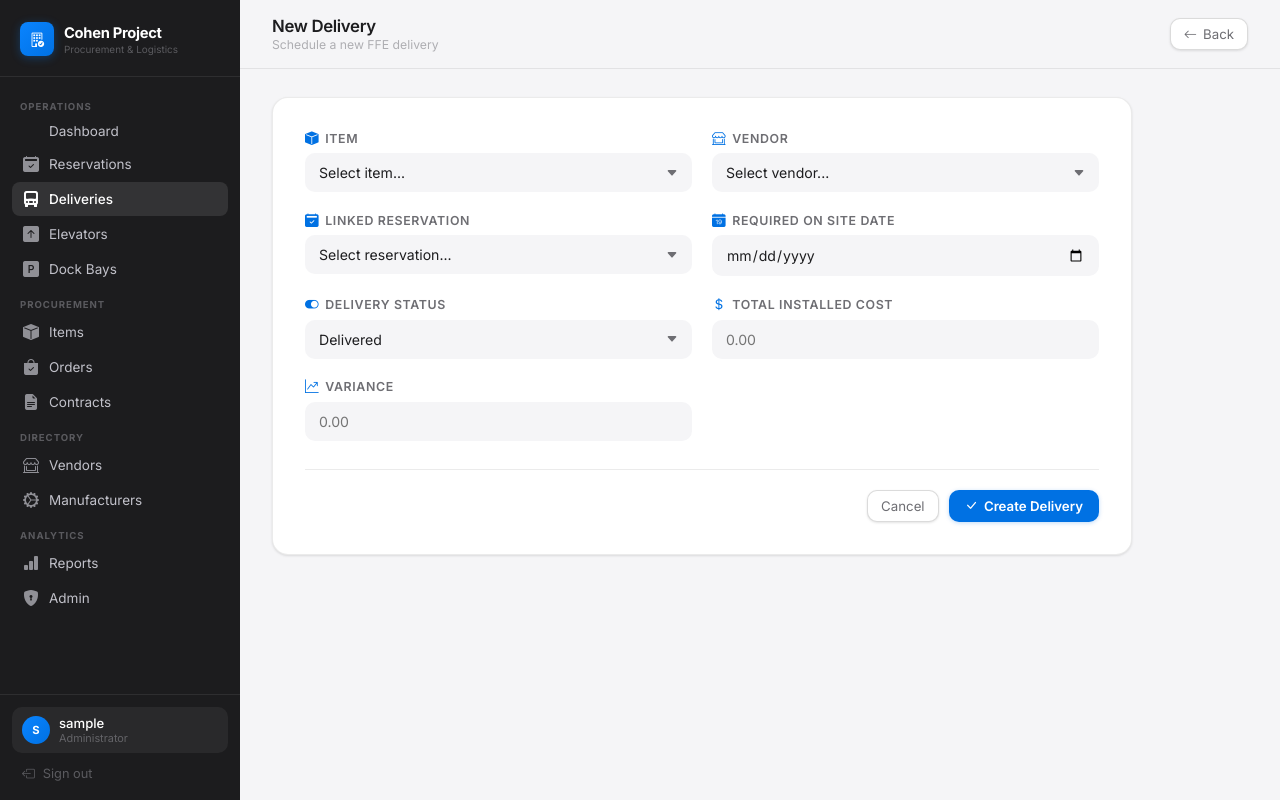
After one commit to rabetbishwokarma/Procurement-and-Logistics-System--webapp, a Django app: page /logistics/deliveries/new/ in a window 1280 px wide. The commit adds this page. Run offline with Django 5.2, Linux system fonts and the light colour scheme; the visitor is signed in with stand-in values (Sample User, id 1); data that the repository does not hold is empty.

Commit message:
deliveries complete - sidebar fixed

```diff
--- a/logistics/urls.py
+++ b/logistics/urls.py
@@ -9,4 +9,10 @@ urlpatterns = [
     path('reservations/new/', views.reservation_create, name='reservation_create'),
     path('reservations/<int:pk>/edit/', views.reservation_edit, name='reservation_edit'),
     path('reservations/<int:pk>/delete/', views.reservation_delete, name='reservation_delete'),
+
+    # Deliveries
+    path('deliveries/', views.delivery_list, name='delivery_list'),
+    path('deliveries/new/', views.delivery_create, name='delivery_create'),
+    path('deliveries/<int:pk>/edit/', views.delivery_edit, name='delivery_edit'),
+    path('deliveries/<int:pk>/delete/', views.delivery_delete, name='delivery_delete'),
 ]
--- a/logistics/views.py
+++ b/logistics/views.py
@@ -1,21 +1,24 @@
 from django.shortcuts import render, redirect, get_object_or_404
 from django.contrib.auth.decorators import login_required
 from django.contrib import messages
-from .models import Reservation, DockBay, ElevatorSchedule, FreightElevator
+from .models import (
+    Reservation, DockBay, ElevatorSchedule,
+    FreightElevator, FFEDelivery
+)
 from vendors.models import Vendor
+from procurement.models import Item
 
+
+# ─── RESERVATIONS ───────────────────────────────────────
 
 @login_required
 def reservation_list(request):
     reservations = Reservation.objects.select_related(
         'vendor', 'dock'
     ).order_by('-start_datetime')
-
-    # Filter by status if requested
     status_filter = request.GET.get('status', '')
     if status_filter:
         reservations = reservations.filter(status=status_filter)
-
     context = {
         'reservations': reservations,
         'status_filter': status_filter,
@@ -39,7 +42,6 @@ def reservation_create(request):
         priority = request.POST.get('priority')
         requires_elevator = request.POST.get('requires_elevator') == 'on'
         elevator_id = request.POST.get('elevator')
-
         try:
             reservation = Reservation.objects.create(
                 vendor_id=vendor_id,
@@ -50,8 +52,6 @@ def reservation_create(request):
                 priority=priority,
                 requires_elevator=requires_elevator,
             )
-
-            # If elevator selected, create elevator schedule
             if requires_elevator and elevator_id:
                 ElevatorSchedule.objects.create(
                     reservation=reservation,
@@ -61,10 +61,8 @@ def reservation_create(request):
                     status=status,
                     trip_count=1,
                 )
-
             messages.success(request, f'Reservation #{reservation.reservation_id} created successfully!')
             return redirect('logistics:reservation_list')
-
         except Exception as e:
             messages.error(request, f'Error creating reservation: {str(e)}')
 
@@ -93,7 +91,6 @@ def reservation_edit(request, pk):
         reservation.status = request.POST.get('status')
         reservation.priority = request.POST.get('priority')
         reservation.requires_elevator = request.POST.get('requires_elevator') == 'on'
-
         try:
             reservation.save()
             messages.success(request, f'Reservation #{pk} updated successfully!')
@@ -119,4 +116,105 @@ def reservation_delete(request, pk):
         reservation.delete()
         messages.success(request, f'Reservation #{pk} deleted.')
         return redirect('logistics:reservation_list')
-    return render(request, 'logistics/reservation_confirm_delete.html', {'reservation': reservation})
+    return render(request, 'logistics/reservation_confirm_delete.html',
+                  {'reservation': reservation})
+
+
+# ─── DELIVERIES ─────────────────────────────────────────
+
+DELIVERY_STATUS_CHOICES = [
+    ('Delivered', 'Delivered'),
+    ('Pending', 'Pending'),
+    ('Scheduled', 'Scheduled'),
+    ('Cancelled', 'Cancelled'),
+]
+
+
+@login_required
+def delivery_list(request):
+    deliveries = FFEDelivery.objects.select_related(
+        'item', 'vendor', 'reservation'
+    ).order_by('-required_on_site_date')
+    status_filter = request.GET.get('status', '')
+    if status_filter:
+        deliveries = deliveries.filter(delivery_status=status_filter)
+    context = {
+        'deliveries': deliveries,
+        'status_filter': status_filter,
+        'status_choices': DELIVERY_STATUS_CHOICES,
+    }
+    return render(request, 'logistics/delivery_list.html', context)
+
+
+@login_required
+def delivery_create(request):
+    items = Item.objects.select_related('manufacturer').order_by('item_description')
+    vendors = Vendor.objects.filter(approved_status='Yes').order_by('vendor_name')
+    reservations = Reservation.objects.select_related('vendor').order_by('-start_datetime')[:20]
+
+    if request.method == 'POST':
+        try:
+            delivery = FFEDelivery.objects.create(
+                item_id=request.POST.get('item'),
+                vendor_id=request.POST.get('vendor'),
+                reservation_id=request.POST.get('reservation'),
+                delivery_status=request.POST.get('delivery_status'),
+                required_on_site_date=request.POST.get('required_on_site_date'),
+                total_installed_cost=request.POST.get('total_installed_cost') or None,
+                variance=request.POST.get('variance') or None,
+            )
+            messages.success(request, f'Delivery #{delivery.delivery_id} created successfully!')
+            return redirect('logistics:delivery_list')
+        except Exception as e:
+            messages.error(request, f'Error creating delivery: {str(e)}')
+
+    context = {
+        'items': items,
+        'vendors': vendors,
+        'reservations': reservations,
+        'status_choices': DELIVERY_STATUS_CHOICES,
+    }
+    return render(request, 'logistics/delivery_form.html', context)
+
+
+@login_required
+def delivery_edit(request, pk):
+    delivery = get_object_or_404(FFEDelivery, pk=pk)
+    items = Item.objects.select_related('manufacturer').order_by('item_description')
+    vendors = Vendor.objects.filter(approved_status='Yes').order_by('vendor_name')
+    reservations = Reservation.objects.select_related('vendor').order_by('-start_datetime')[:20]
+
+    if request.method == 'POST':
+        try:
+            delivery.item_id = request.POST.get('item')
+            delivery.vendor_id = request.POST.get('vendor')
+            delivery.reservation_id = request.POST.get('reservation')
+            delivery.delivery_status = request.POST.get('delivery_status')
+            delivery.required_on_site_date = request.POST.get('required_on_site_date')
+            delivery.total_installed_cost = request.POST.get('total_installed_cost') or None
+            delivery.variance = request.POST.get('variance') or None
+            delivery.save()
+            messages.success(request, f'Delivery #{pk} updated successfully!')
+            return redirect('logistics:delivery_list')
+        except Exception as e:
+            messages.error(request, f'Error updating delivery: {str(e)}')
+
+    context = {
+        'delivery': delivery,
+        'items': items,
+        'vendors': vendors,
+        'reservations': reservations,
+        'status_choices': DELIVERY_STATUS_CHOICES,
+    }
+    return render(request, 'logistics/delivery_form.html', context)
+
+
+@login_required
+def delivery_delete(request, pk):
+    delivery = get_object_or_404(FFEDelivery, pk=pk)
+    if request.method == 'POST':
+        delivery.delete()
+        messages.success(request, f'Delivery #{pk} deleted.')
+        return redirect('logistics:delivery_list')
+    return render(request, 'logistics/delivery_confirm_delete.html',
+                  {'delivery': delivery})
--- a/templates/accounts/login.html
+++ b/templates/accounts/login.html
@@ -1,5 +1,5 @@
 {% extends "base.html" %}
-{% block title %}Sign In - VaultDock{% endblock %}
+{% block title %}Sign In - Cohen Project{% endblock %}
 {% block content %}
 <div class="login-page">
     <div class="login-box">
@@ -8,7 +8,7 @@
                 <i class="bi bi-building-check"></i>
             </div>
             <div class="login-app-name">Procurement &amp; Logistics System</div>
-            <div class="login-tagline">VaultDock &middot; Procurement &amp; Logistics Tools</div>
+            <div class="login-tagline">Cohen Project &middot; Procurement &amp; Logistics Tools</div>
         </div>
         <div class="login-card">
             {% if messages %}
--- /dev/null
+++ b/templates/logistics/delivery_form.html
@@ -0,0 +1,98 @@
+{% extends "base.html" %}
+{% block title %}{% if delivery %}Edit{% else %}New{% endif %} Delivery - VaultDock{% endblock %}
+{% block content %}
+<div class="app-layout">
+    {% include "partials/sidebar.html" %}
+    <div class="main-content">
+        <div class="topbar">
+            <div class="topbar-title">
+                <h1>{% if delivery %}Edit Delivery #{{ delivery.pk }}{% else %}New Delivery{% endif %}</h1>
+                <p>{% if delivery %}Update delivery details{% else %}Schedule a new FFE delivery{% endif %}</p>
+            </div>
+            <div class="topbar-actions">
+                <a href="{% url 'logistics:delivery_list' %}" class="btn-ghost">
+                    <i class="bi bi-arrow-left"></i> Back
+                </a>
+            </div>
+        </div>
+        <div class="page-body">
+            <div class="form-card">
+                <form method="POST">
+                    {% csrf_token %}
+                    <div class="form-grid-2">
+                        <div class="form-group">
+                            <label><i class="bi bi-box-fill"></i> Item</label>
+                            <select name="item" required>
+                                <option value="">Select item...</option>
+                                {% for i in items %}
+                                <option value="{{ i.item_id }}" {% if delivery and delivery.item_id == i.item_id %}selected{% endif %}>
+                                    {{ i.item_description }} ({{ i.category }})
+                                </option>
+                                {% endfor %}
+                            </select>
+                        </div>
+                        <div class="form-group">
+                            <label><i class="bi bi-shop-window"></i> Vendor</label>
+                            <select name="vendor" required>
+                                <option value="">Select vendor...</option>
+                                {% for v in vendors %}
+                                <option value="{{ v.nys_vendor_id }}" {% if delivery and delivery.vendor_id == v.nys_vendor_id %}selected{% endif %}>
+                                    {{ v.vendor_name }}
+                                </option>
+                                {% endfor %}
+                            </select>
+                        </div>
+                        <div class="form-group">
+                            <label><i class="bi bi-calendar2-check-fill"></i> Linked Reservation</label>
+                            <select name="reservation" required>
+                                <option value="">Select reservation...</option>
+                                {% for r in reservations %}
+                                <option value="{{ r.reservation_id }}" {% if delivery and delivery.reservation_id == r.reservation_id %}selected{% endif %}>
+                                    #{{ r.reservation_id }} - {{ r.vendor.vendor_name }} - {{ r.start_datetime|date:"M d, Y" }}
+                                </option>
+                                {% endfor %}
+                            </select>
+                        </div>
+                        <div class="form-group">
+                            <label><i class="bi bi-calendar-date-fill"></i> Required On Site Date</label>
+                            <input type="date" name="required_on_site_date" required
+                                value="{% if delivery %}{{ delivery.required_on_site_date|date:'Y-m-d' }}{% endif %}">
+                        </div>
+                        <div class="form-group">
+                            <label><i class="bi bi-toggle-on"></i> Delivery Status</label>
+                            <select name="delivery_status" required>
+                                {% for value, label in status_choices %}
+                                <option value="{{ value }}" {% if delivery and delivery.delivery_status == value %}selected{% endif %}>{{ label }}</option>
+                                {% endfor %}
+                            </select>
+                        </div>
+                        <div class="form-group">
+                            <label><i class="bi bi-currency-dollar"></i> Total Installed Cost</label>
+                            <input type="number" name="total_installed_cost" step="0.01" placeholder="0.00"
+                                value="{% if delivery %}{{ delivery.total_installed_cost }}{% endif %}">
+                        </div>
+                        <div class="form-group">
+                            <label><i class="bi bi-graph-up-arrow"></i> Variance</label>
+                            <input type="number" name="variance" step="0.01" placeholder="0.00"
+                                value="{% if delivery %}{{ delivery.variance }}{% endif %}">
+                        </div>
+                    </div>
+                    <div class="form-actions">
+                        <a href="{% url 'logistics:delivery_list' %}" class="btn-ghost">Cancel</a>
+                        <button type="submit" class="btn-primary">
+                            <i class="bi bi-check-lg"></i>
+                            {% if delivery %}Update Delivery{% else %}Create Delivery{% endif %}
+                        </button>
+                    </div>
+                </form>
+            </div>
+        </div>
+    </div>
+</div>
+{% endblock %}
+{% block extra_js %}
+<script>
+    const saved = localStorage.getItem('theme') || 'light';
+    document.documentElement.setAttribute('data-theme', saved);
+</script>
+{% endblock %}
--- a/templates/partials/sidebar.html
+++ b/templates/partials/sidebar.html
@@ -2,27 +2,54 @@
     <div class="sidebar-logo">
         <div class="sidebar-logo-icon"><i class="bi bi-building-check"></i></div>
         <div>
-            <div class="sidebar-logo-name">VaultDock</div>
+            <div class="sidebar-logo-name">Cohen Project</div>
             <div class="sidebar-logo-tag">Procurement &amp; Logistics</div>
         </div>
     </div>
     <nav class="sidebar-nav">
         <div class="nav-section-title">Operations</div>
-        <a href="{% url 'dashboard:home' %}" class="nav-item"><i class="bi bi-squares-fill"></i> Dashboard</a>
-        <a href="{% url 'logistics:reservation_list' %}" class="nav-item"><i class="bi bi-calendar2-check-fill"></i> Reservations</a>
-        <a href="#" class="nav-item"><i class="bi bi-truck-front-fill"></i> Deliveries</a>
-        <a href="#" class="nav-item"><i class="bi bi-arrow-up-square-fill"></i> Elevators</a>
-        <a href="#" class="nav-item"><i class="bi bi-p-square-fill"></i> Dock Bays</a>
+        <a href="{% url 'dashboard:home' %}"
+           class="nav-item {% if request.resolver_match.url_name == 'home' %}active{% endif %}">
+            <i class="bi bi-squares-fill"></i> Dashboard
+        </a>
+        <a href="{% url 'logistics:reservation_list' %}"
+           class="nav-item {% if 'reservation' in request.resolver_match.url_name %}active{% endif %}">
+            <i class="bi bi-calendar2-check-fill"></i> Reservations
+        </a>
+        <a href="{% url 'logistics:delivery_list' %}"
+           class="nav-item {% if 'delivery' in request.resolver_match.url_name %}active{% endif %}">
+            <i class="bi bi-truck-front-fill"></i> Deliveries
+        </a>
+        <a href="#" class="nav-item {% if 'elevator' in request.resolver_match.url_name %}active{% endif %}">
+            <i class="bi bi-arrow-up-square-fill"></i> Elevators
+        </a>
+        <a href="#" class="nav-item {% if 'dock' in request.resolver_match.url_name %}active{% endif %}">
+            <i class="bi bi-p-square-fill"></i> Dock Bays
+        </a>
         <div class="nav-section-title">Procurement</div>
-        <a href="#" class="nav-item"><i class="bi bi-box-fill"></i> Items</a>
-        <a href="#" class="nav-item"><i class="bi bi-bag-check-fill"></i> Orders</a>
-        <a href="#" class="nav-item"><i class="bi bi-file-earmark-text-fill"></i> Contracts</a>
+        <a href="#" class="nav-item {% if 'item' in request.resolver_match.url_name %}active{% endif %}">
+            <i class="bi bi-box-fill"></i> Items
+        </a>
+        <a href="#" class="nav-item {% if 'order' in request.resolver_match.url_name %}active{% endif %}">
+            <i class="bi bi-bag-check-fill"></i> Orders
+        </a>
+        <a href="#" class="nav-item {% if 'contract' in request.resolver_match.url_name %}active{% endif %}">
+            <i class="bi bi-file-earmark-text-fill"></i> Contracts
+        </a>
         <div class="nav-section-title">Directory</div>
-        <a href="#" class="nav-item"><i class="bi bi-shop-window"></i> Vendors</a>
-        <a href="#" class="nav-item"><i class="bi bi-gear-wide-connected"></i> Manufacturers</a>
+        <a href="#" class="nav-item {% if 'vendor' in request.resolver_match.url_name %}active{% endif %}">
+            <i class="bi bi-shop-window"></i> Vendors
+        </a>
+        <a href="#" class="nav-item {% if 'manufacturer' in request.resolver_match.url_name %}active{% endif %}">
+            <i class="bi bi-gear-wide-connected"></i> Manufacturers
+        </a>
         <div class="nav-section-title">Analytics</div>
-        <a href="#" class="nav-item"><i class="bi bi-bar-chart-fill"></i> Reports</a>
-        <a href="{% url 'admin:index' %}" class="nav-item"><i class="bi bi-shield-lock-fill"></i> Admin</a>
+        <a href="#" class="nav-item {% if 'report' in request.resolver_match.url_name %}active{% endif %}">
+            <i class="bi bi-bar-chart-fill"></i> Reports
+        </a>
+        <a href="{% url 'admin:index' %}" class="nav-item">
+            <i class="bi bi-shield-lock-fill"></i> Admin
+        </a>
     </nav>
     <div class="sidebar-footer">
         <div class="user-pill">
```
Also changed, not shown: templates/dashboard/home.html (+3 -42 lines), templates/logistics/delivery_confirm_delete.html (added, +48 -0 lines), templates/logistics/delivery_list.html (added, +141 -0 lines).
